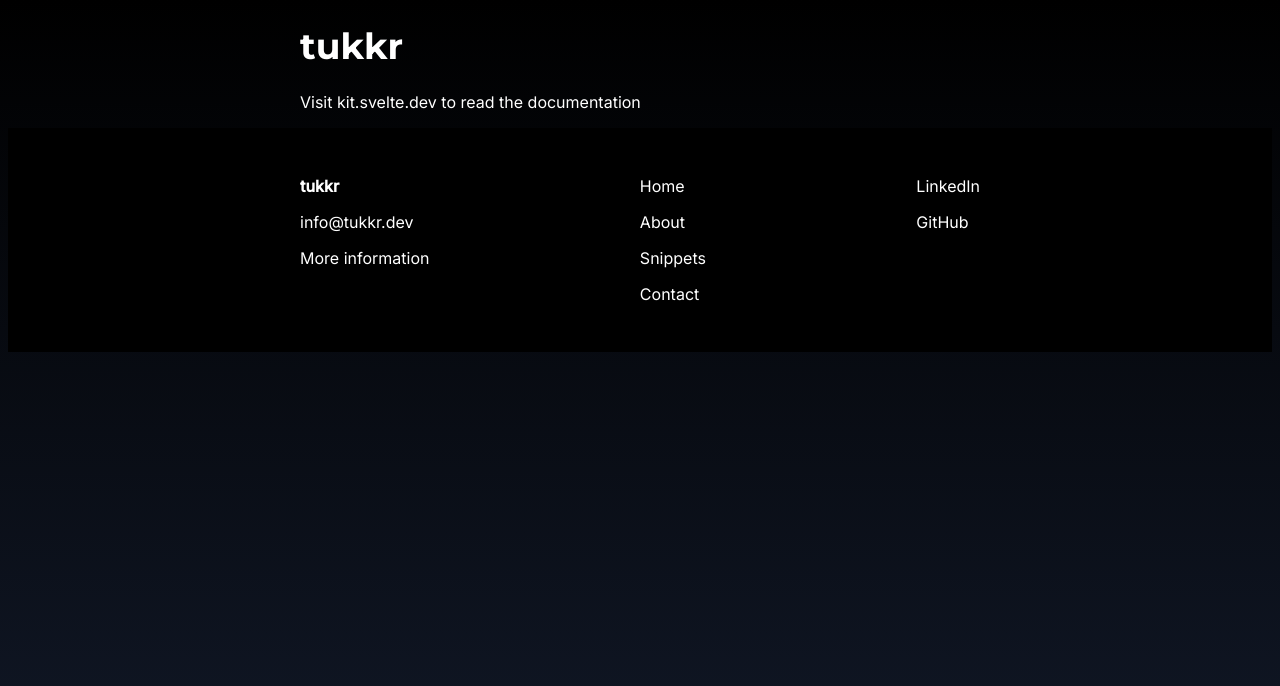
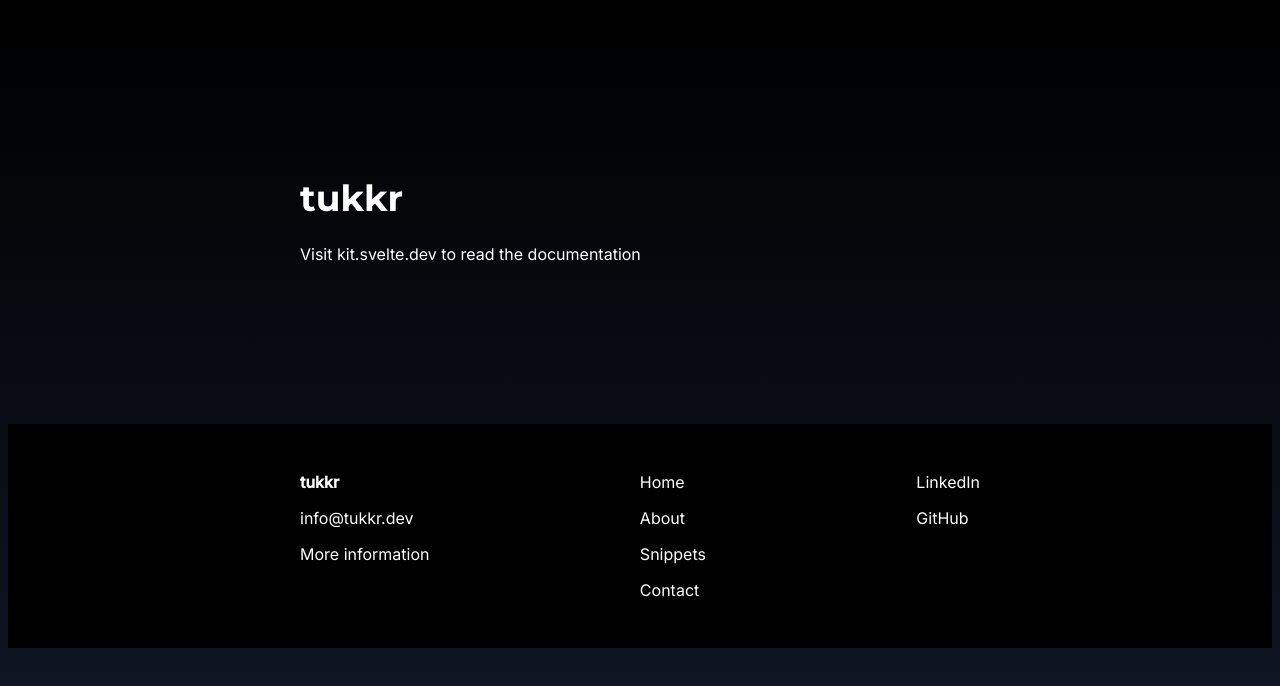
Before and after one commit to JeffreyTheTukkr/tukkr.dev, a SvelteKit app: page / in a window 1280 px wide. Shown: the top 686 px of the page. Built offline with nearby package versions, Linux system fonts and the light colour scheme.

Commit message:
add padding around the main element

```diff
--- a/src/routes/+layout.svelte
+++ b/src/routes/+layout.svelte
@@ -8,3 +8,9 @@
     <slot />
 </main>
 <svelte:component this={FooterLayout} />
+
+<style lang="scss">
+    main {
+        padding: clamp(8rem, 18vh, 24vh) 0;
+    }
+</style>
```
